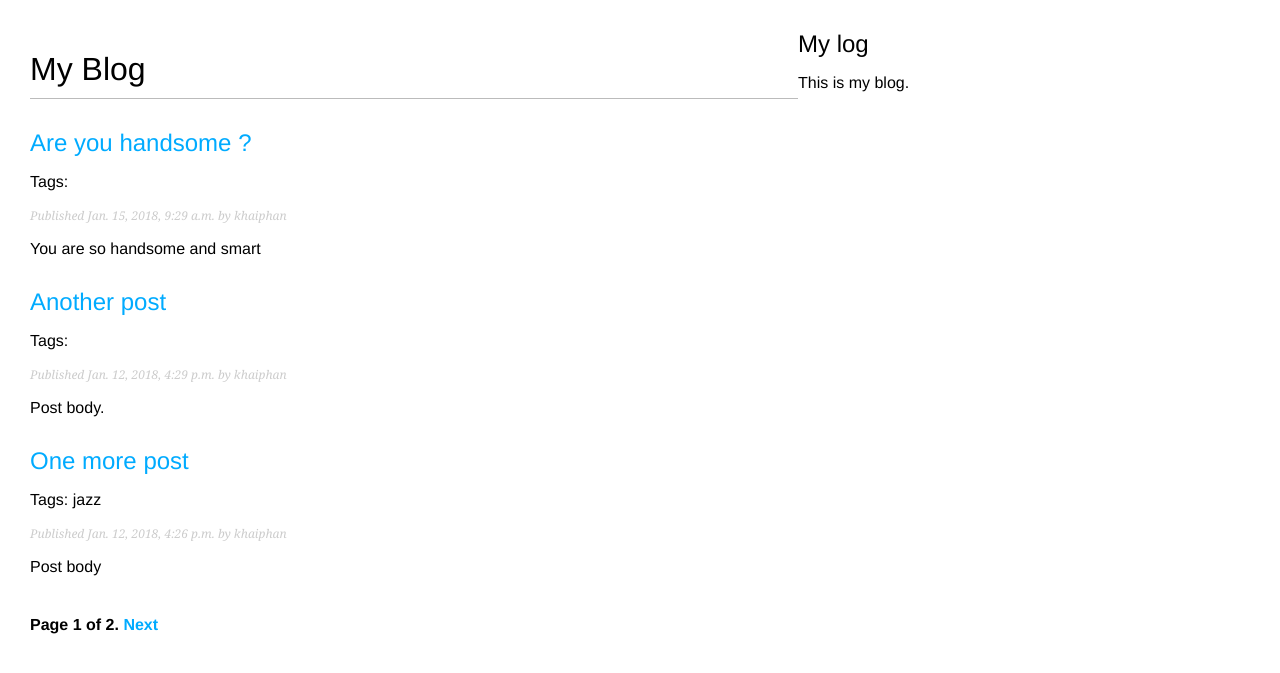
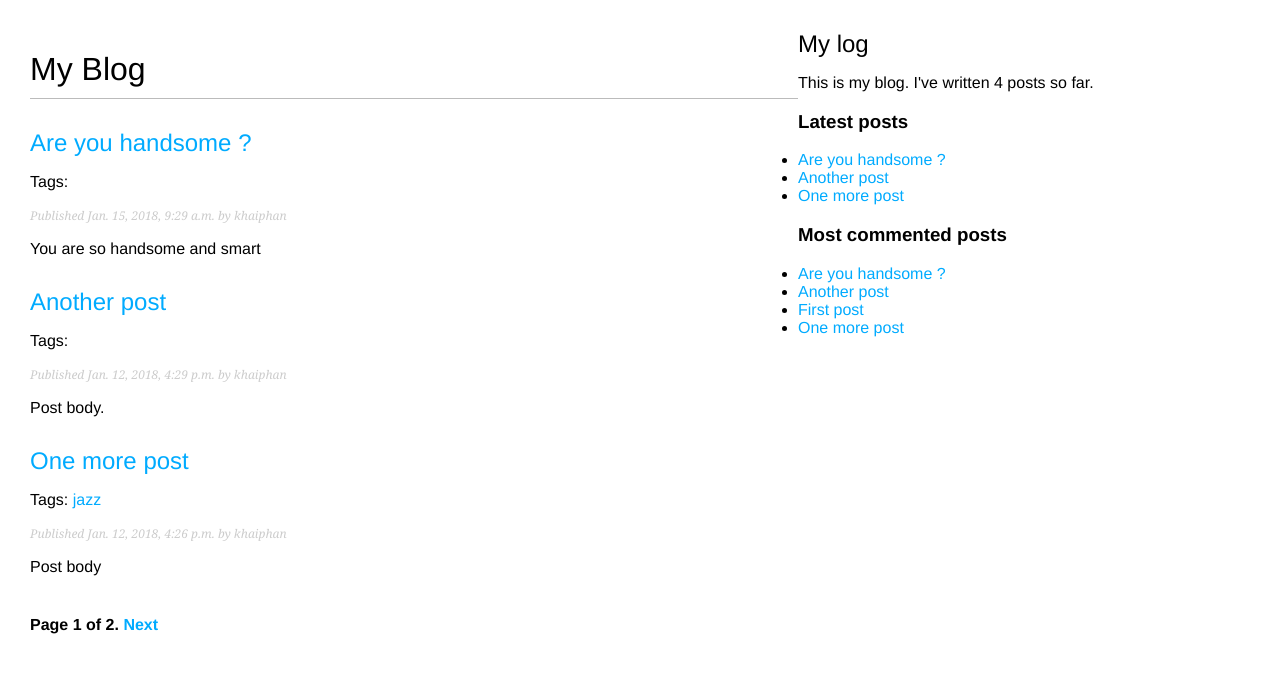
Before and after one commit to khaiphanvan/django2, a Django app: page /blog/ in a window 1280 px wide. Shown: the top 673 px of the page. Run offline with Django 3.2, Linux system fonts and the light colour scheme; data comes from the database, SQL or seed files in the repository; both versions use the stored data as it was after the commit; parts of the project's set-up code (start-up, migrations or seed data) failed here and were passed over.

Commit message:
commit 5

```diff
--- a/mysite/blog/templates/blog/base.html
+++ b/mysite/blog/templates/blog/base.html
@@ -1,3 +1,4 @@
+{% load blog_tags %}
 {% load staticfiles %}
 <!DOCTYPE html>
 <html lang="en">
@@ -14,7 +15,18 @@
     </div>
     <div id="slidebar">
         <h2> My log</h2>
-        <p>This is my blog.</p>
+        <p>This is my blog. I've written {% total_posts %} posts so far.</p>
+        <h3>Latest posts</h3>
+        {% show_latest_posts 3 %}
+        <h3>Most commented posts</h3>
+        {% get_most_commented_posts as most_commented_posts %}
+        <ul>
+        {% for post in most_commented_posts %}
+            <li>
+                <a href="{{ post.get_absolute_url }}">{{ post.title }}</a>
+            </li>
+        {% endfor %}
+        </ul>
     </div>
 </body>
 </html>
--- /dev/null
+++ b/mysite/blog/templates/blog/post/latest_posts.html
@@ -0,0 +1,7 @@
+<ul>
+    {% for post in latest_posts %}
+        <li>
+            <a href="{{ post.get_absolute_url }}">{{ post.title }}</a>
+        </li>
+    {% endfor %}
+</ul>
--- a/mysite/blog/templates/blog/post/list.html
+++ b/mysite/blog/templates/blog/post/list.html
@@ -2,18 +2,30 @@
 {% block title %}My Blog{% endblock title %}
 {% block content %}
     <h1>My Blog</h1>
+    {% if tag %}
+        <h2>Posts tagged with "{{ tag.name }}"</h2>
+    {% endif %}
     {% for post in posts %}
         <h2>
             <a href="{{ post.get_absolute_url }}">
                 {{ post.title }}
             </a>
         </h2>
-        <p class="tags">Tags: {{ post.tags.all|join:", " }}</p>
+{#        <p class="tags">Tags: {{ post.tags.all|join:", " }}</p>#}
+        <p class="tags">
+            Tags:
+            {% for tag in post.tags.all %}
+                <a href="{% url "blog:post_list_by_tag" tag.slug %}">
+                {{ tag.name }}
+                </a>
+                {% if not forloop.last %}, {% endif %}
+            {% endfor %}
+        </p>
         <p class="date">
             Published {{ post.publish }} by {{ post.author }}
         </p>
         {{ post.body|truncatewords:30|linebreaks }}
     {% endfor %}
-{#    {% include "pagination.html" with page=posts %}#}
-    {% include "pagination.html" with page=page_obj %}
+    {% include "pagination.html" with page=posts %}
+{#    {% include "pagination.html" with page=page_obj %}#}
 {% endblock content %}
--- /dev/null
+++ b/mysite/blog/templatetags/blog_tags.py
@@ -0,0 +1,24 @@
+from django import template
+from ..models import Post
+from django.db.models import Count
+
+
+register = template.Library()
+
+
+@register.simple_tag
+def total_posts():
+    return Post.published.count()
+
+
+@register.inclusion_tag('blog/post/latest_posts.html')
+def show_latest_posts(count=5):
+    latest_posts = Post.published.order_by('-publish')[:count]
+    return {'latest_posts': latest_posts}
+
+
+@register.simple_tag
+def get_most_commented_posts(count=5):
+    return Post.published.annotate(
+                total_comments=Count('comments')
+            ).order_by('-total_comments')[:count]
--- a/mysite/blog/urls.py
+++ b/mysite/blog/urls.py
@@ -5,8 +5,9 @@ from . import views
 app_name = 'blog'
 urlpatterns = [
     # post views
-    #path('', views.post_list, name='post_list'),
-    path('', views.PostListView.as_view(), name='post_list'),
+    path('', views.post_list, name='post_list'),
+    # path('', views.PostListView.as_view(), name='post_list'),
     path('<int:year>/<int:month>/<int:day>/<slug:slug>/', views.post_detail, name='post_detail'),
     path('<int:post_id>/share/', views.post_share, name='post_share'),
+    path('tag/<tag_slug>/', views.post_list, name='post_list_by_tag'),
 ]
--- a/mysite/blog/views.py
+++ b/mysite/blog/views.py
@@ -1,9 +1,12 @@
-from django.shortcuts import render, get_object_or_404
+from django.shortcuts import render, get_object_or_404,reverse
 from .models import Post, Comment
 from django.core.paginator import Paginator, EmptyPage, PageNotAnInteger
 from django.views.generic import ListView
 from .forms import EmailPostForm, CommentForm
 from django.core.mail import send_mail
+from taggit.models import Tag
+from django.db.models import Count
+from django.http import HttpResponseRedirect
 
 class PostListView(ListView):
     queryset = Post.published.all()
@@ -11,11 +14,16 @@ class PostListView(ListView):
     paginate_by = 3
     template_name = 'blog/post/list.html'
 
-def post_list(request):
+def post_list(request, tag_slug=None):
     #posts = Post.objects.all()
     #return render(request, 'blog/post/list.html', {'posts': posts})
 
     object_list = Post.published.all()
+    tag = None
+    if tag_slug:
+        tag = get_object_or_404(Tag, slug=tag_slug)
+        object_list = object_list.filter(tags__in=[tag])
+
     paninator = Paginator(object_list, 3) # 3 post in each page
     page = request.GET.get('page')
     try:
@@ -24,7 +32,8 @@ def post_list(request):
         posts = paninator.page(1)
     except EmptyPage:
         posts = paninator.page(paninator.num_pages)
-    return render(request, 'blog/post/list.html', {'page': page, 'posts': posts})
+
+    return render(request, 'blog/post/list.html', {'page': page, 'posts': posts, 'tag': tag})
 
 
 def post_detail(request, year, month, day, slug):
@@ -44,10 +53,18 @@ def post_detail(request, year, month, day, slug):
             new_comment.post = post
             # Save the comment to the database
             new_comment.save()
-            return
+            # return render(request,'blog/post/detail.html', {'post': post})
+            # HttpResponseRedirect('blog/post/detail.html')
     else:
         comment_form = CommentForm()
-    return render(request,'blog/post/detail.html', {'post': post, 'comments': comments, 'comment_form': comment_form})
+
+        # List of similar posts
+    post_tags_ids = post.tags.values_list('id', flat=True)
+    similar_posts = Post.published.filter(tags__in=post_tags_ids) \
+        .exclude(id=post.id)
+    similar_posts = similar_posts.annotate(same_tags=Count('tags')) \
+                        .order_by('-same_tags', '-publish')[:4]
+    return render(request,'blog/post/detail.html', {'post': post, 'comments': comments, 'comment_form': comment_form, 'similar_posts': similar_posts})
 
 
 def post_share(request, post_id):
```
Also changed, not shown: mysite/blog/templates/blog/post/detail.html (+9 -0 lines), mysite/db.sqlite3.
